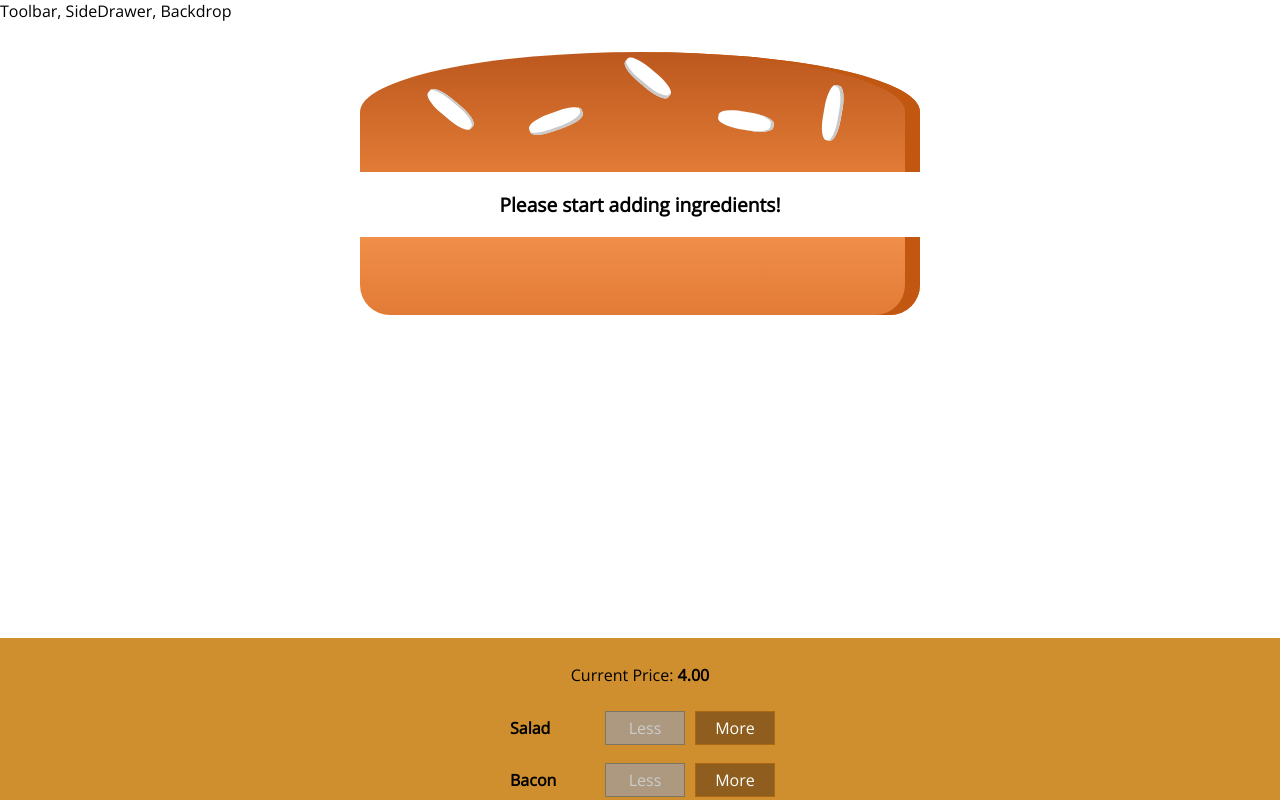
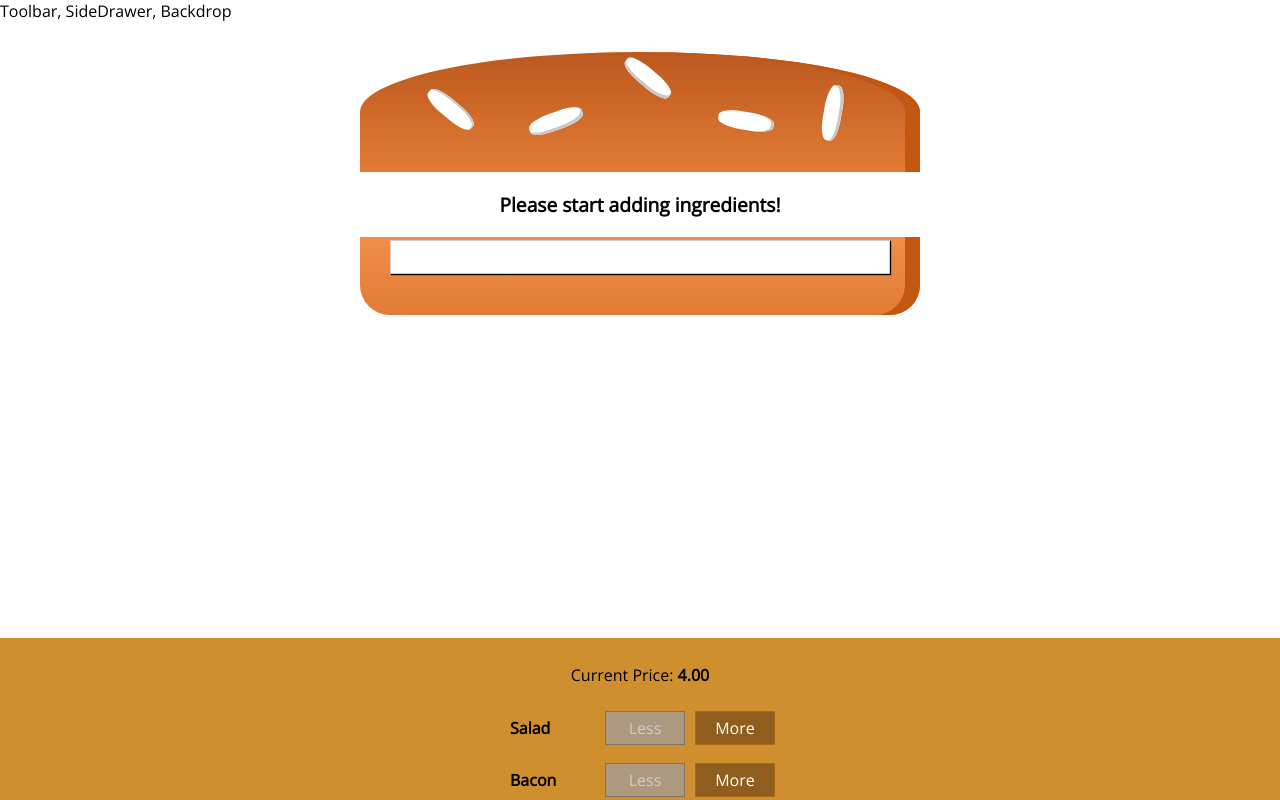
Before and after one commit to MartinHage/burger-builder, a React app: page / in a window 1280 px wide. Shown: the top 800 px of the page. Built offline with nearby package versions, Linux system fonts and the light colour scheme.

Commit message:
added modal for order summary

```diff
--- /dev/null
+++ b/src/components/UI/Modal/Modal.css
@@ -0,0 +1,20 @@
+.Modal {
+  position: fixed;
+  z-index: 500;
+  background-color: white;
+  width: 70%;
+  border: 1px solid #ccc;
+  box-shadow: 1px 1px 1px black;
+  padding: 16px;
+  left: 15%;
+  top: 30%;
+  box-sizing: border-box;
+  transition: all 0.3s ease-out;
+}
+
+@media (min-width: 600px) {
+  .Modal {
+    width: 500px;
+    left: calc(50% - 250px);
+  }
+}
--- /dev/null
+++ b/src/components/UI/Modal/Modal.js
@@ -0,0 +1,8 @@
+import React from "react";
+import "./Modal.css";
+
+const Modal = (props) => {
+  return <div className="Modal">{props.children}</div>;
+};
+
+export default Modal;
--- a/src/containers/BurgerBuilder/BurgerBuilder.js
+++ b/src/containers/BurgerBuilder/BurgerBuilder.js
@@ -1,6 +1,7 @@
 import React from "react";
 import BuildControls from "../../components/Burger/BuildControls/BuildControls";
 import Burger from "../../components/Burger/Burger";
+import Modal from "../../components/UI/Modal/Modal";
 
 const INGREDIENT_PRICES = {
   salad: 0.5,
@@ -46,7 +47,6 @@
     };
     if (ingredients[type] > 0) {
       updatedIngredients[type] = ingredients[type] - 1;
-
       setTotalPrice(totalPrice - INGREDIENT_PRICES[type]);
       setIngredients(updatedIngredients);
     }
@@ -61,6 +61,7 @@
   }
   return (
     <>
+      <Modal></Modal>
       <Burger ingredients={ingredients} />
       <BuildControls
         ingredientAdded={addIngredient}
```
Also changed, not shown: src/components/UI/Backdrop/Backdrop.js (added), 1 other file (tests, documents, lock files or other folders).
